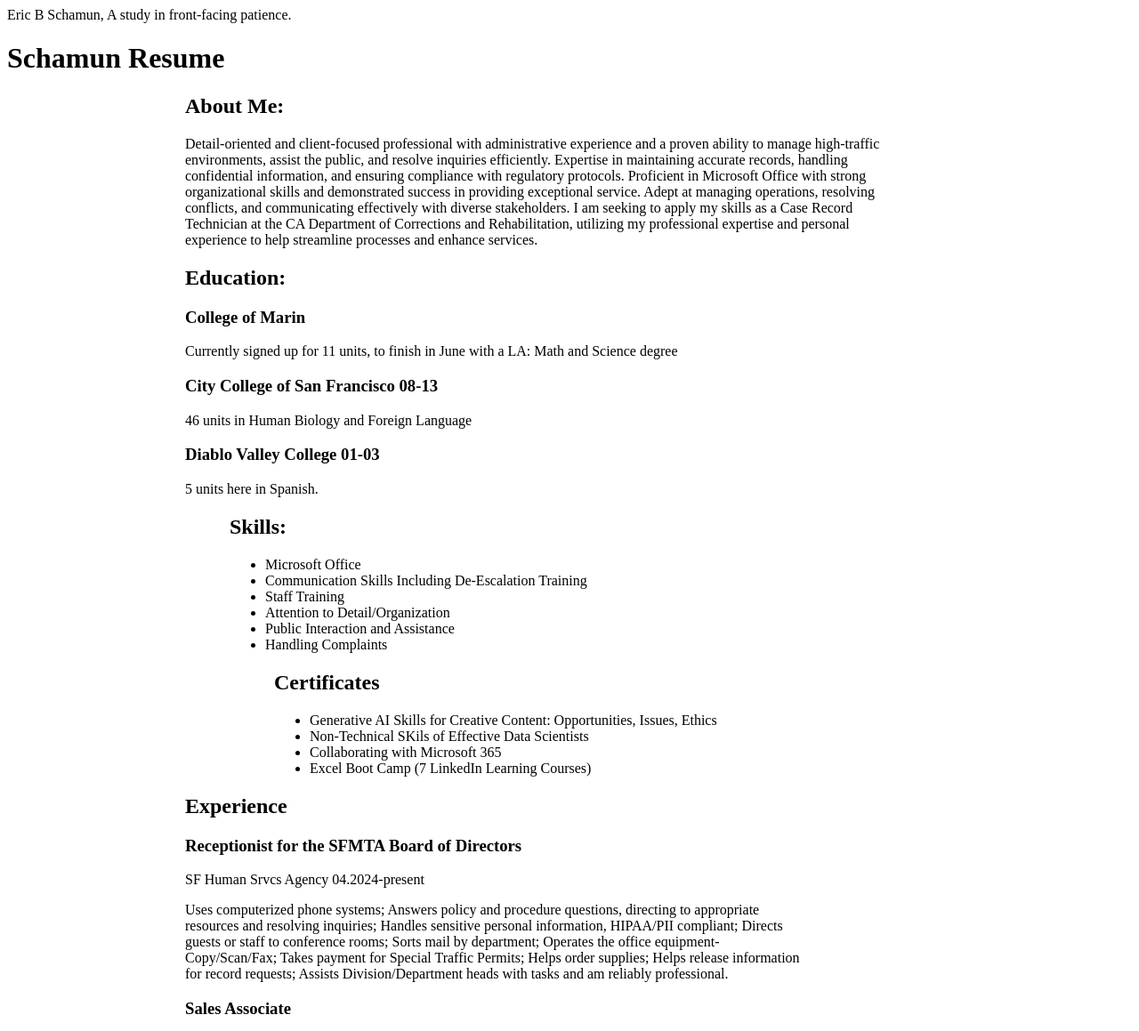
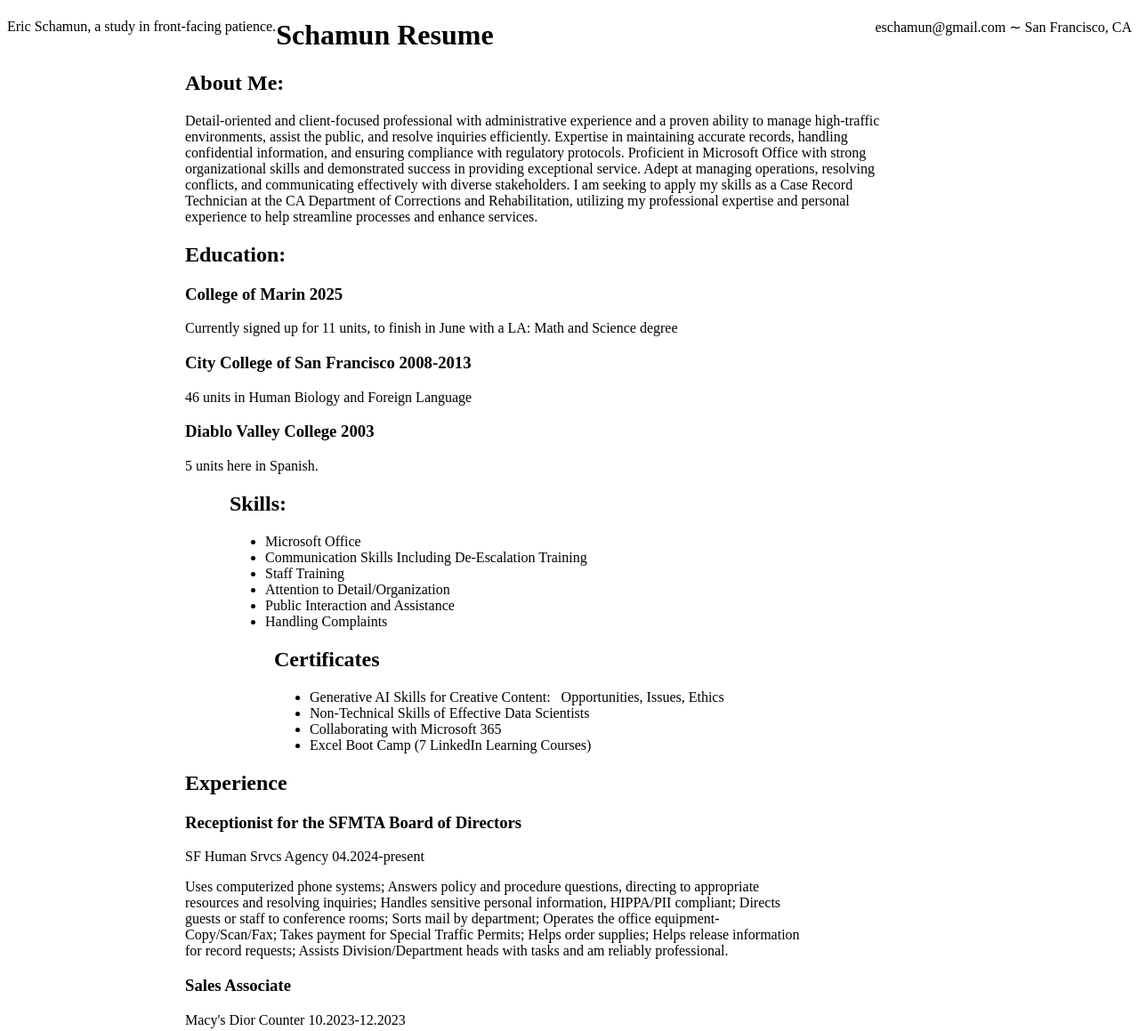
Before and after one commit to eschamun/eschamun, a plain HTML site: page index.html in a window 1280 px wide. Shown: the top 1159 px of the page at 89% size. Drawn offline with Linux system fonts and the light colour scheme; files that its build step writes are made by us from their sources.

Commit message:
Update index.html

```diff
--- a/index.html
+++ b/index.html
@@ -2,10 +2,12 @@
 <head>
   <meta charset="UTF-8">
   <title>Eric B Schamun's Resume</title>
-  <link rel="stylesheet" href="css/style.css">
+  <link rel="stylesheet" href="../css/style.css">
 </head>
 
-<header>Eric B Schamun, A study in front-facing patience.</header>
+<header>  <span style="float: left;">Eric Schamun, a study in front-facing patience.</span>
+  <span style="float: right;">eschamun@gmail.com &sim; San Francisco, CA</span>
+</header>
 <body>
   <h1>Schamun Resume</h1>
 
@@ -16,11 +18,11 @@
 
   <div id="education">
     <h2>Education:</h2>
-    <h3>College of Marin</h3>
+    <h3>College of Marin 2025</h3>
     <p>Currently signed up for 11 units, to finish in June with a LA: Math and Science degree</p>
-    <h3>City College of San Francisco 08-13</h3>
+    <h3>City College of San Francisco 2008-2013</h3>
     <p>46 units in Human Biology and Foreign Language</p>
-    <h3>Diablo Valley College 01-03</h3>
+    <h3>Diablo Valley College 2003</h3>
     <p>5 units here in Spanish.</p>
   </div>
 
@@ -39,8 +41,8 @@
   <div id="certificates">
     <h2>Certificates</h2>
     <ul>
-      <li>Generative AI Skills for Creative Content: Opportunities, Issues, Ethics</li>
-      <li>Non-Technical SKils of Effective Data Scientists</li>
+      <li>Generative AI Skills for Creative Content: &nbsp;&nbsp;Opportunities, Issues, Ethics</li>
+      <li>Non-Technical Skills of Effective Data Scientists</li>
       <li>Collaborating with Microsoft 365</li>
       <li>Excel Boot Camp (7 LinkedIn Learning Courses)</li>
     </ul>
@@ -50,7 +52,7 @@
     <h2>Experience</h2>
     <h3>Receptionist for the SFMTA Board of Directors</h3>
     <p>SF Human Srvcs Agency 04.2024-present</p>
-    <p>Uses computerized phone systems; Answers policy and procedure questions, directing to appropriate resources and resolving inquiries; Handles sensitive personal information, HIPAA&#47;PII compliant; Directs guests or staff to conference rooms; Sorts mail by department; Operates the office equipment- Copy&#47;Scan&#47;Fax; Takes payment for Special Traffic Permits; Helps order supplies; Helps release information for record requests; Assists Division&#47;Department heads with tasks and am reliably professional.</p>
+    <p>Uses computerized phone systems; Answers policy and procedure questions, directing to appropriate resources and resolving inquiries; Handles sensitive personal information, HIPPA&#47;PII compliant; Directs guests or staff to conference rooms; Sorts mail by department; Operates the office equipment- Copy&#47;Scan&#47;Fax; Takes payment for Special Traffic Permits; Helps order supplies; Helps release information for record requests; Assists Division&#47;Department heads with tasks and am reliably professional.</p>
 
     <h3>Sales Associate</h3>
     <p>Macy's Dior Counter 10.2023-12.2023</p>
@@ -66,7 +68,7 @@
 
     <h4>Other Jobs:</h4>
     <p>I purchased a certified work history from SSA and am still wating for it incoming, I will make it available upon request.</p>
-    <p>Williams Sonoma- Sales Associate- Grand Lobby- 3 mos 2005</p>
+    <p>Pottery Barn- Sales Associate- Grand Lobby- 3 mos 2005</p>
     <p>Maritz Inc- Telephone Market Research Interviewer- 6 mos 2005</p>
   </div>
 
```
